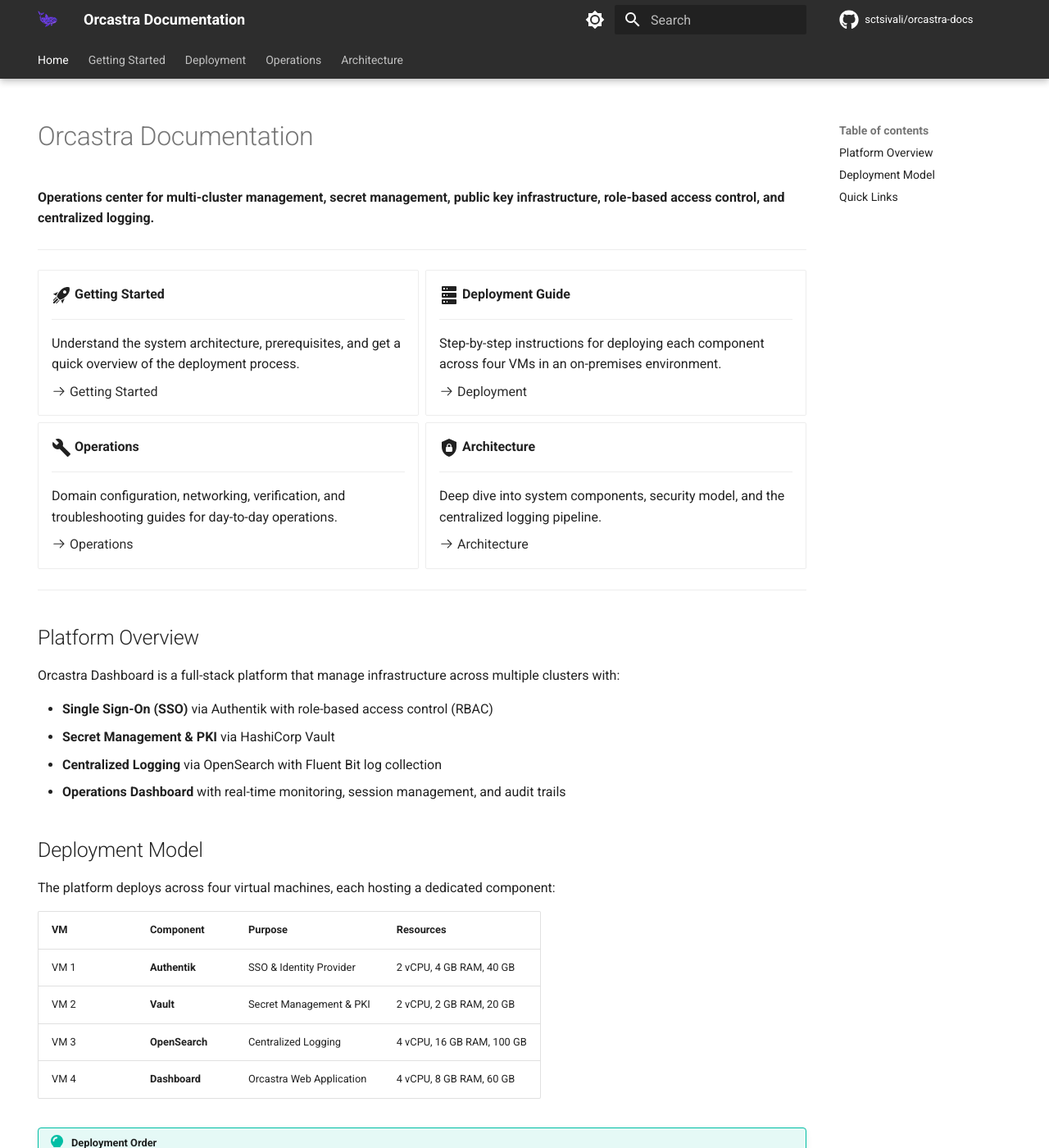
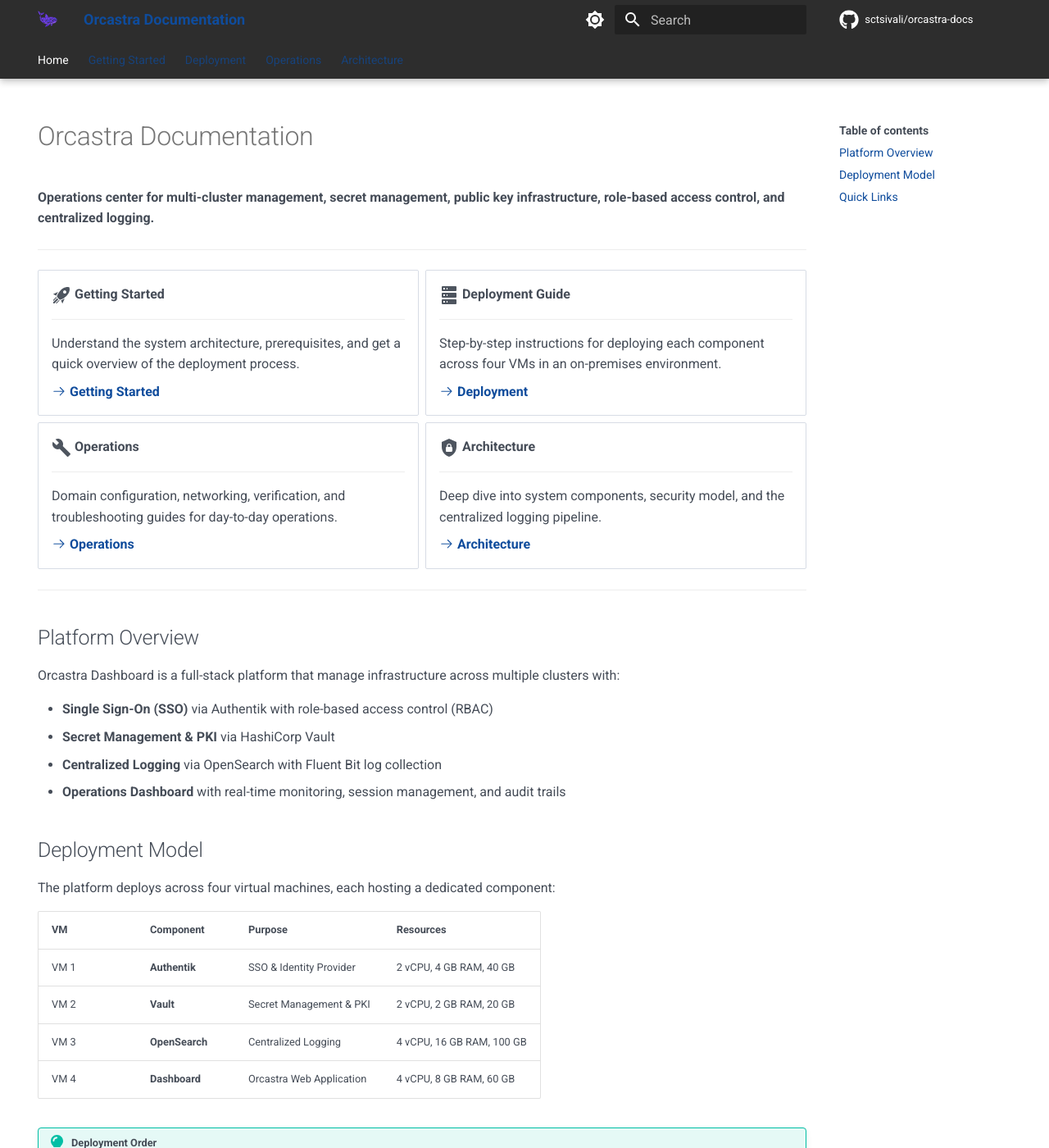
Before and after one commit to sctsivali/orcastra-docs, an MkDocs documentation site: the page built from docs/index.md, in a window 1280 px wide and 1400 px high. Shown: the whole window at 82% size. Built offline with MkDocs 1.6.1 and Material for MkDocs 9.7.7, drawn with Linux system fonts in a browser that asks for light colours; comment, search, counter and statistics services are not loaded; the version menu is left out.

Commit message:
improve dark mode text contrast and link readability

```diff
--- a/docs/assets/stylesheets/extra.css
+++ b/docs/assets/stylesheets/extra.css
@@ -5,11 +5,92 @@
   --md-primary-fg-color: #2d2d2d;
   --md-primary-fg-color--light: #404040;
   --md-primary-fg-color--dark: #1a1a1a;
+  --orcastra-link-color: #0f4c9c;
+  --orcastra-link-hover: #083b7d;
+  --orcastra-muted-strong: #454c57;
+  --orcastra-card-border: #d7dce5;
 }
 [data-md-color-scheme="slate"] {
   --md-primary-fg-color: #2d2d2d;
   --md-primary-fg-color--light: #404040;
   --md-primary-fg-color--dark: #1a1a1a;
+  --orcastra-link-color: #8fbaff;
+  --orcastra-link-hover: #b5d1ff;
+  --orcastra-muted-strong: #b9c4d6;
+  --orcastra-card-border: #2d3442;
+}
+
+/* Keep link contrast high in both schemes */
+.md-typeset a,
+.md-nav__link,
+.md-tabs__link,
+.md-ellipsis {
+  color: var(--orcastra-link-color);
+}
+
+.md-typeset a:hover,
+.md-nav__link:hover,
+.md-tabs__link:hover,
+.md-nav__link--active,
+.md-tabs__link--active {
+  color: var(--orcastra-link-hover);
+}
+
+/* Improve muted text readability in dark mode without blowing out contrast */
+.md-typeset,
+.md-typeset p,
+.md-typeset li,
+.md-typeset td,
+.md-typeset blockquote,
+.md-sidebar__inner,
+.md-nav {
+  color: var(--orcastra-muted-strong);
+}
+
+/* Homepage cards and section cards readability */
+.md-typeset .grid.cards > ul > li {
+  border-color: var(--orcastra-card-border);
+}
+
+.md-typeset .grid.cards > ul > li > p:last-child a,
+.md-typeset .grid.cards > ul > li a {
+  color: var(--orcastra-link-color);
+  font-weight: 600;
+}
+
+.md-typeset .grid.cards > ul > li > p:last-child a:hover,
+.md-typeset .grid.cards > ul > li a:hover {
+  color: var(--orcastra-link-hover);
+}
+
+/* Improve table and TOC legibility */
+.md-typeset table:not([class]) th {
+  color: var(--orcastra-muted-strong);
+}
+
+.md-sidebar--secondary .md-nav__title,
+.md-sidebar--secondary .md-nav__link {
+  color: var(--orcastra-muted-strong);
+}
+
+/* Keep icon/link affordance visible against dark backgrounds */
+.md-typeset .twemoji,
+.md-typeset .md-icon,
+.md-social__link {
+  opacity: 0.95;
+}
+
+/* Improve text contrast inside custom feedback block in overrides/main.html */
+.md-feedback p {
+  color: var(--orcastra-muted-strong) !important;
+}
+
+.md-feedback a {
+  color: var(--orcastra-link-color) !important;
+}
+
+.md-feedback a:hover {
+  color: var(--orcastra-link-hover) !important;
 }
 
 /* Variable table styling */
@@ -31,3 +112,9 @@
 .md-typeset pre > code {
   font-size: 0.82rem;
 }
+
+/* Slightly stronger code foreground contrast */
+[data-md-color-scheme="slate"] .md-typeset pre > code,
+[data-md-color-scheme="slate"] .md-typeset code {
+  color: #d7e1f3;
+}
```
